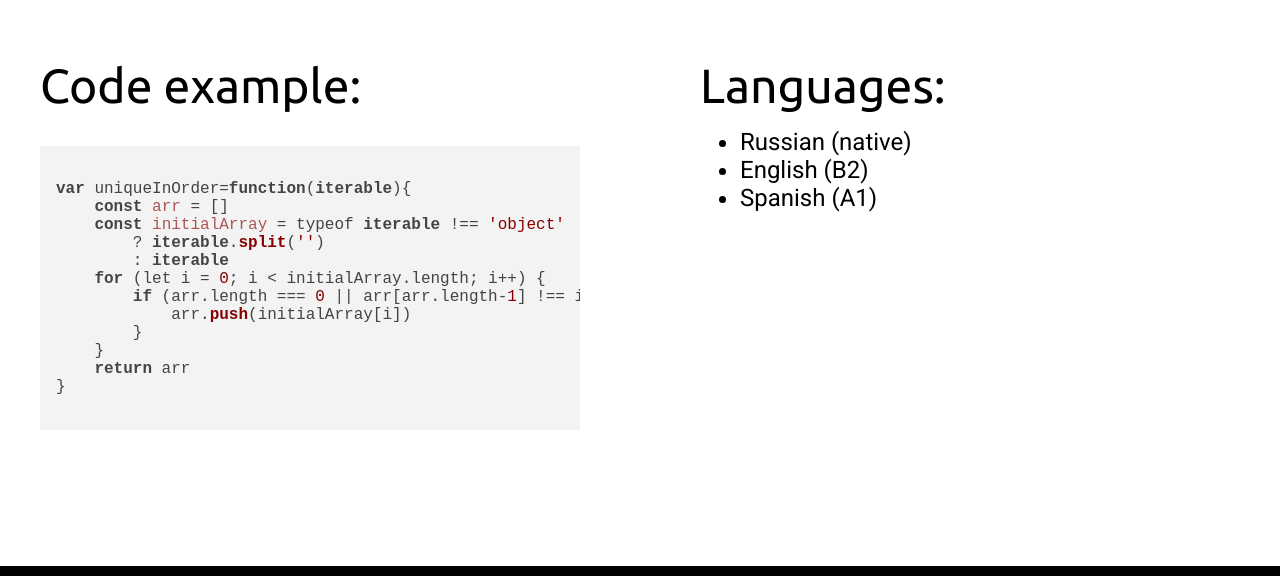
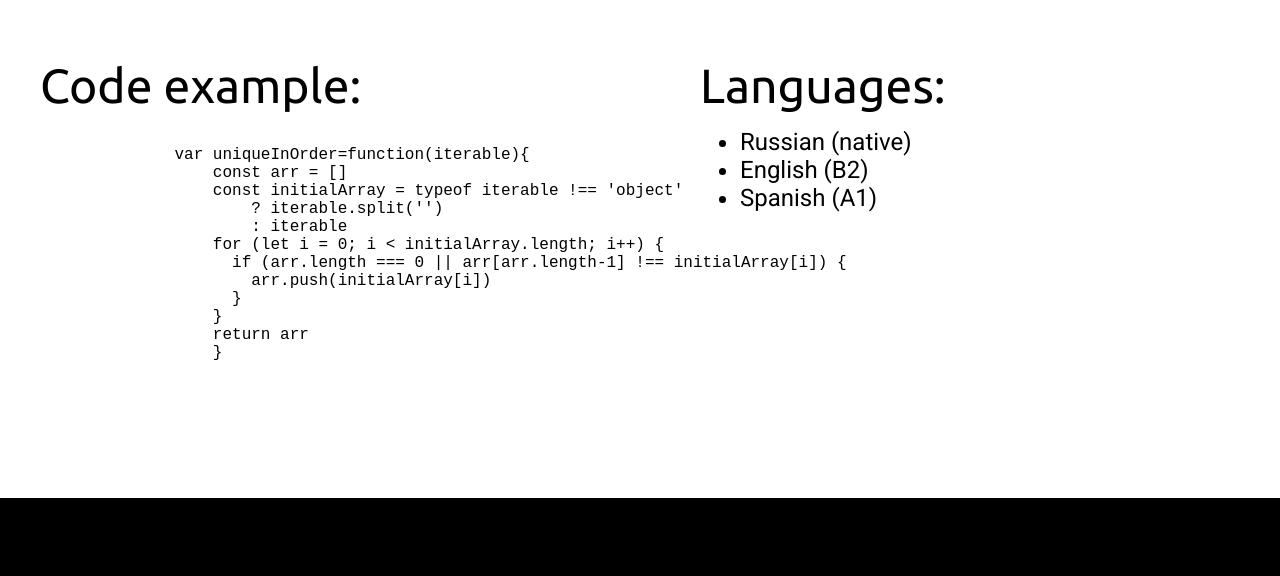
Before and after one commit to Alusya/rsschool-cv, a plain HTML site: page index.html in a window 1280 px wide. Shown: the part 1275-1851 px from the top of the page. Drawn offline with nearby package versions, Linux system fonts and the light colour scheme.

Commit message:
refactor: correct code

```diff
--- a/index.html
+++ b/index.html
@@ -11,7 +11,6 @@
     <link href="https://fonts.googleapis.com/css2?family=Roboto:wght@400;700&family=Ubuntu:wght@400;700&display=swap" rel="stylesheet">
     <link rel="stylesheet" href="//cdnjs.cloudflare.com/ajax/libs/highlight.js/9.15.9/styles/default.min.css">
     <script src="//cdnjs.cloudflare.com/ajax/libs/highlight.js/9.15.9/highlight.min.js"></script>
-<script>hljs.initHighlightingOnLoad();</script>
     <meta name="viewport" content="width=device-width initial-scale=1">
   </head>
   <body>
```
Lines whose indentation alone changed are shown as unchanged.
